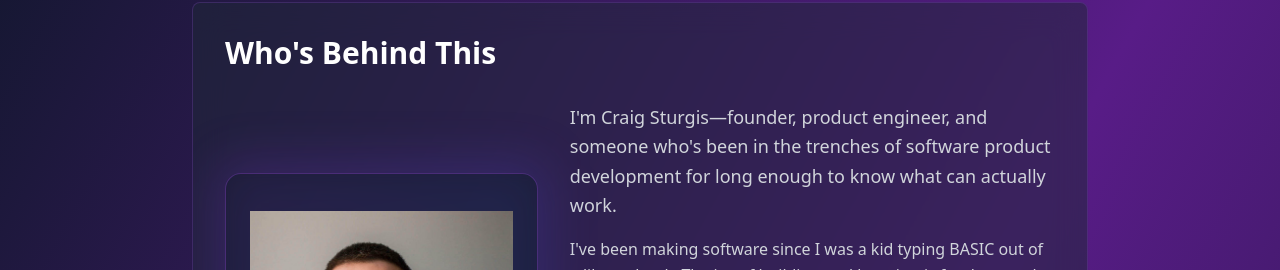
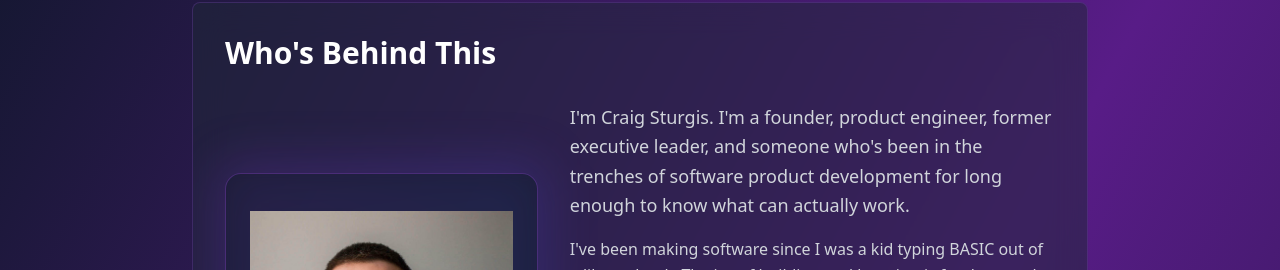
Before and after one commit to prodyssey/vibe-cto-dot-ai, a Next.js app: page /about in a window 1280 px wide. Shown: the part 238-508 px from the top of the page. Built offline with nearby package versions, Linux system fonts and the light colour scheme; no server answers.

Commit message:
content: reference executive past

```diff
--- a/app/about/page.tsx
+++ b/app/about/page.tsx
@@ -62,9 +62,10 @@ export default function AboutPage() {
 
                 <div className="lg:col-span-3 space-y-4 text-gray-300">
                   <p className="text-lg leading-relaxed">
-                    I'm Craig Sturgis—founder, product engineer, and someone
-                    who's been in the trenches of software product development
-                    for long enough to know what can actually work.
+                    I'm Craig Sturgis. I'm a founder, product engineer, former
+                    executive leader, and someone who's been in the trenches of
+                    software product development for long enough to know what
+                    can actually work.
                   </p>
                   <p className="leading-relaxed">
                     I've been making software since I was a kid typing BASIC out
```
